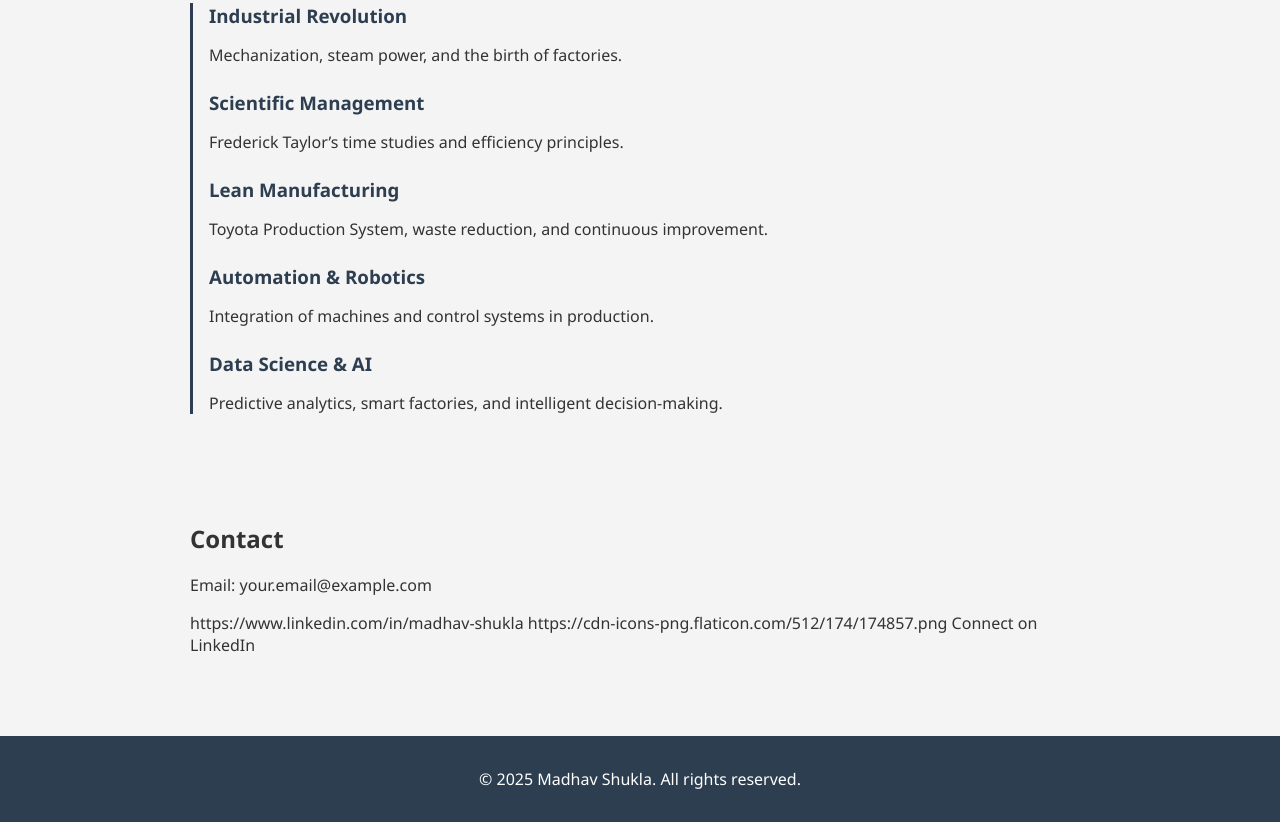
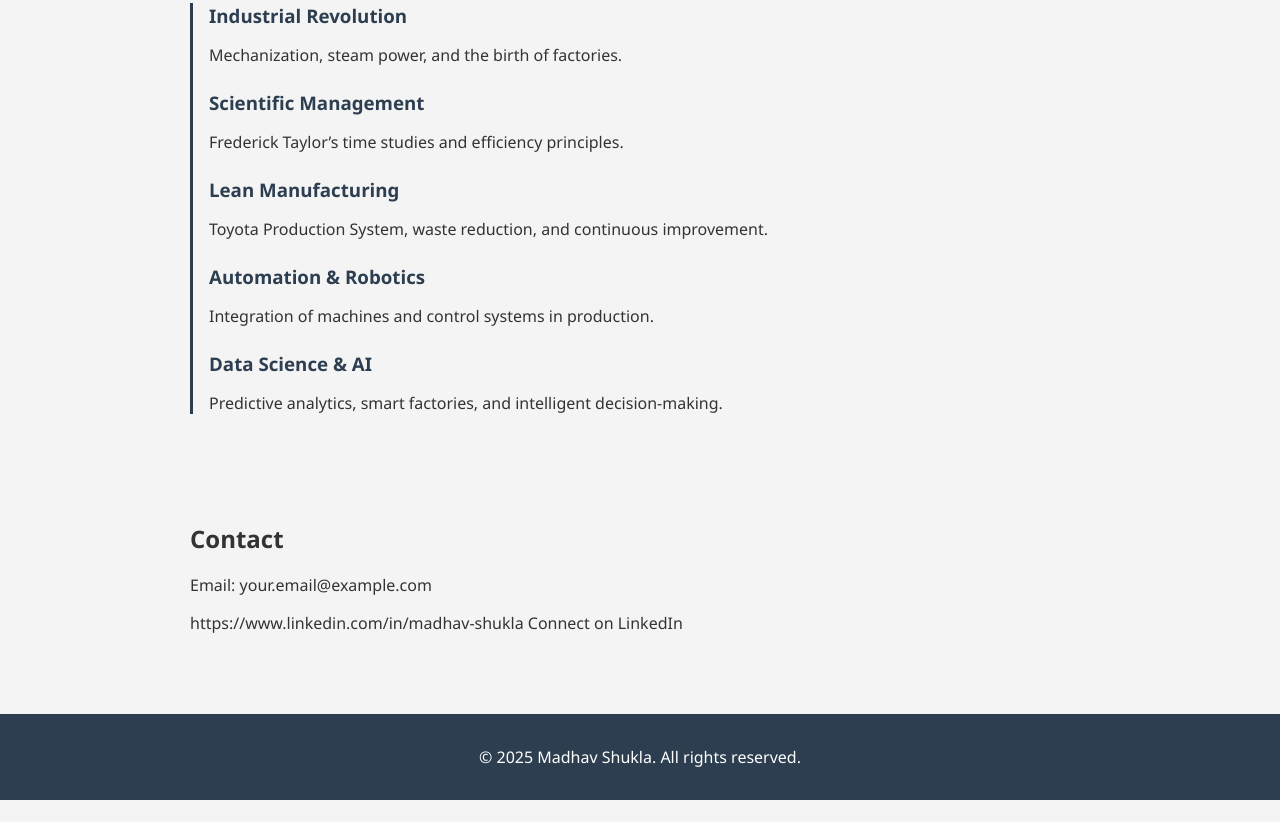
Before and after one commit to Madhav-Shukla/Madhav-Portfolio, a plain HTML site: page index.html in a window 1280 px wide. Shown: the part 599-1421 px from the top of the page. After the commit the page ends 1399 px from the top, so only its background shows below. Drawn offline with Linux system fonts and the light colour scheme.

Commit message:
Update index.html

```diff
--- a/index.html
+++ b/index.html
@@ -118,8 +118,7 @@
     <p>Email: your.email@example.com</p>
     <p>
       https://www.linkedin.com/in/madhav-shukla
-        https://cdn-icons-png.flaticon.com/512/174/174857.png
-        Connect on LinkedIn
+      Connect on LinkedIn
       </a>
     </p>
   </section>
```
